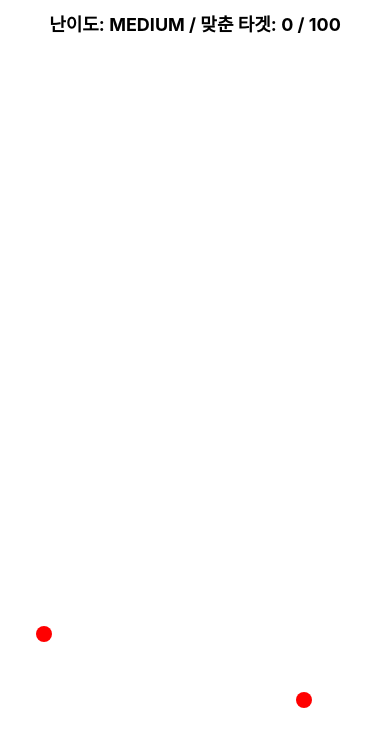
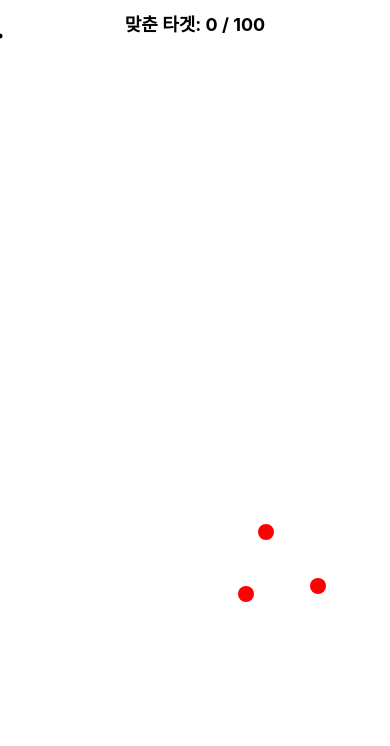
Before and after one commit to jojayeon/Aim_Practice, a React (Create React App) app in the folder aim-practice/: page /game in a window 390 px wide. Shown: the top 746 px of the page. Built offline with nearby package versions, Linux system fonts and the light colour scheme.

Commit message:
:white_check_mark: 마우스 감도 조절 테스트

```diff
--- a/aim-practice/src/pages/GamePage.tsx
+++ b/aim-practice/src/pages/GamePage.tsx
@@ -1,5 +1,6 @@
+// src/pages/GamePage.tsx
 import React, { useState, useEffect, useRef } from 'react';
-import { useNavigate, useLocation } from 'react-router-dom';
+import { useNavigate } from 'react-router-dom';
 import TargetItem from '../components/TargetItem';
 import styles from '../styles/GamePage.module.css';
 
@@ -11,25 +12,71 @@ interface Target {
 }
 
 const TOTAL_TARGETS = 100;
-
-const difficultyParams = {
-  easy: { spawnIntervalMs: 1500, lifetimeMs: 3000, targetSize: 24 },
-  medium: { spawnIntervalMs: 1000, lifetimeMs: 2000, targetSize: 16 },
-  hard: { spawnIntervalMs: 700, lifetimeMs: 1400, targetSize: 12 },
-};
+const SENSITIVITY = 3.0; // 감도 2배
 
 const GamePage: React.FC = () => {
   const navigate = useNavigate();
-  const location = useLocation();
-  const difficulty = (location.state?.difficulty as 'easy' | 'medium' | 'hard') || 'medium';
-
   const [targets, setTargets] = useState<Target[]>([]);
   const [hitCount, setHitCount] = useState(0);
+
   const spawnedCount = useRef(0);
   const playAreaRef = useRef<HTMLDivElement>(null);
+  const aimRef = useRef<HTMLDivElement>(null);
+  const aimPos = useRef({ x: window.innerWidth / 2, y: window.innerHeight / 2 });
 
-  const { spawnIntervalMs, lifetimeMs, targetSize } = difficultyParams[difficulty];
+  const spawnIntervalMs = 700;
+  const lifetimeMs = 1400;
 
+  // Pointer Lock
+  useEffect(() => {
+    const handleMouseMove = (e: MouseEvent) => {
+      if (!aimRef.current) return;
+
+      aimPos.current.x += e.movementX * SENSITIVITY;
+      aimPos.current.y += e.movementY * SENSITIVITY;
+
+      // 화면 경계 제한
+      aimPos.current.x = Math.max(0, Math.min(window.innerWidth, aimPos.current.x));
+      aimPos.current.y = Math.max(0, Math.min(window.innerHeight, aimPos.current.y));
+
+      aimRef.current.style.left = `${aimPos.current.x}px`;
+      aimRef.current.style.top = `${aimPos.current.y}px`;
+    };
+
+    document.addEventListener('mousemove', handleMouseMove);
+    return () => document.removeEventListener('mousemove', handleMouseMove);
+  }, []);
+
+  const requestPointerLock = () => {
+    playAreaRef.current?.requestPointerLock();
+  };
+
+  // 클릭 처리
+  const handleClick = () => {
+    const aimX = aimPos.current.x;
+    const aimY = aimPos.current.y;
+
+    const playArea = playAreaRef.current;
+    if (!playArea) return;
+
+    const rect = playArea.getBoundingClientRect();
+    const width = rect.width;
+    const height = rect.height;
+
+    for (const target of targets) {
+      const targetX = (target.x / 100) * width + rect.left;
+      const targetY = (target.y / 100) * height + rect.top;
+
+      const distance = Math.hypot(targetX - aimX, targetY - aimY);
+      if (distance <= 8.2) {
+        setHitCount((prev) => prev + 1);
+        setTargets((prev) => prev.filter(t => t.id !== target.id));
+        break;
+      }
+    }
+  };
+
+  // 타겟 생성
   useEffect(() => {
     const interval = setInterval(() => {
       if (spawnedCount.current >= TOTAL_TARGETS) {
@@ -38,50 +85,29 @@ const GamePage: React.FC = () => {
       }
       const newTarget: Target = {
         id: crypto.randomUUID(),
-        x: Math.random() * 80 + 10,
-        y: Math.random() * 80 + 10,
+        x: Math.random() * 88 + 10,
+        y: Math.random() * 85 + 10,
         createdAt: Date.now(),
       };
       setTargets((prev) => [...prev, newTarget]);
       spawnedCount.current += 1;
     }, spawnIntervalMs);
+    return () => clearInterval(interval);
+  }, []);
 
-    return () => clearInterval(interval);
-  }, [spawnIntervalMs]);
-
+  // 타겟 제거
   useEffect(() => {
     const cleanup = setInterval(() => {
       const now = Date.now();
-      setTargets((prev) => prev.filter((t) => now - t.createdAt < lifetimeMs));
+      setTargets(prev => prev.filter(t => now - t.createdAt < lifetimeMs));
     }, 500);
+    return () => clearInterval(cleanup);
+  }, []);
 
-    return () => clearInterval(cleanup);
-  }, [lifetimeMs]);
-
-  const handleClick = (e: React.MouseEvent<HTMLDivElement>) => {
-    if (!playAreaRef.current) return;
-    const playArea = playAreaRef.current;
-    const playAreaTop = playArea.offsetTop;
-    const playAreaLeft = playArea.offsetLeft;
-    const playAreaWidth = playArea.offsetWidth;
-    const playAreaHeight = playArea.offsetHeight;
-
-    for (const target of targets) {
-      const targetX = (target.x / 100) * playAreaWidth + playAreaLeft;
-      const targetY = (target.y / 100) * playAreaHeight + playAreaTop;
-
-      const distance = Math.hypot(targetX - e.clientX, targetY - e.clientY);
-
-      if (distance <= (targetSize/2)+0.2) {
-        setHitCount((prev) => prev + 1);
-        setTargets((prev) => prev.filter((t) => t.id !== target.id));
-        break;
-      }
-    }
-  };
-
+  // 게임 종료
   useEffect(() => {
     if (spawnedCount.current === TOTAL_TARGETS && targets.length === 0) {
+      document.exitPointerLock(); // 포인터 잠금 해제
       navigate('/result', { state: { score: hitCount } });
     }
   }, [targets, hitCount, navigate]);
@@ -89,13 +115,18 @@ const GamePage: React.FC = () => {
   return (
     <div className={styles.container} onClick={handleClick}>
       <div className={styles.info}>
-        난이도: {difficulty.toUpperCase()} / 맞춘 타겟: {hitCount} / {TOTAL_TARGETS}
+        맞춘 타겟: {hitCount} / {TOTAL_TARGETS}
       </div>
 
-      <div className={styles.playArea} ref={playAreaRef}>
-        {targets.map((target) => (
-          <TargetItem key={target.id} x={target.x} y={target.y} size={targetSize} />
+      <div
+        className={styles.playArea}
+        ref={playAreaRef}
+        onClick={requestPointerLock}
+      >
+        {targets.map(target => (
+          <TargetItem key={target.id} x={target.x} y={target.y} size={16} />
         ))}
+        <div ref={aimRef} className={styles.aim} />
       </div>
     </div>
   );
--- a/aim-practice/src/styles/GamePage.module.css
+++ b/aim-practice/src/styles/GamePage.module.css
@@ -6,7 +6,6 @@
   flex-direction: column;
   align-items: center;
   user-select: none;
-  cursor: crosshair; /* ⬅ 마우스 커서 조준 모양 */
 }
 
 .info {
@@ -19,5 +18,14 @@
   flex: 1;
   width: 100%;
   position: relative;
-  cursor: crosshair; /* 마우스 포인터 적용 위치 */
 }
+.aim {
+  position: fixed;
+  width: 5px;
+  height: 5px;
+  background-color: black;
+  border-radius: 50%;
+  transform: translate(-50%, -50%);
+  pointer-events: none;
+  z-index: 1000;
+}
```
